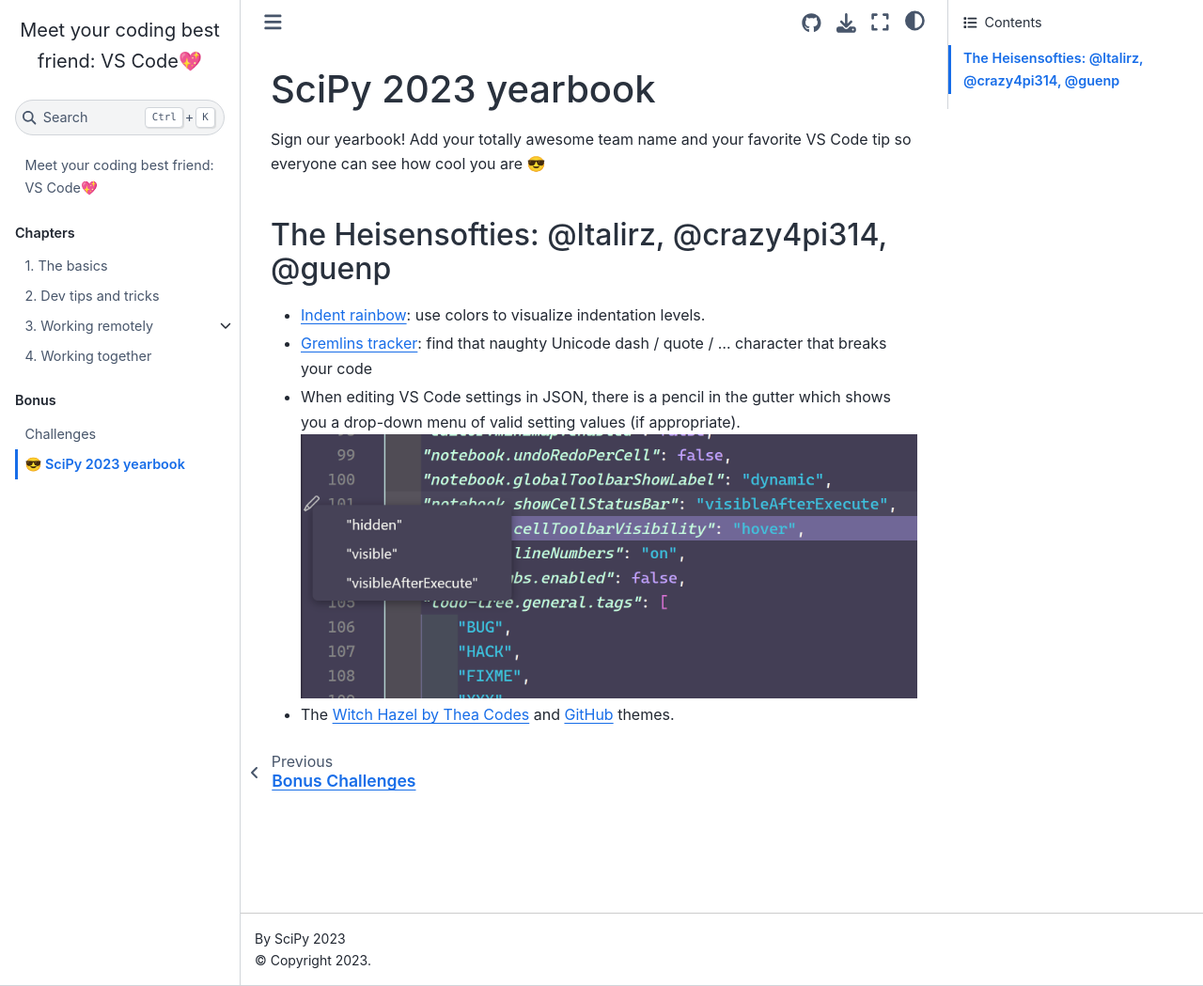
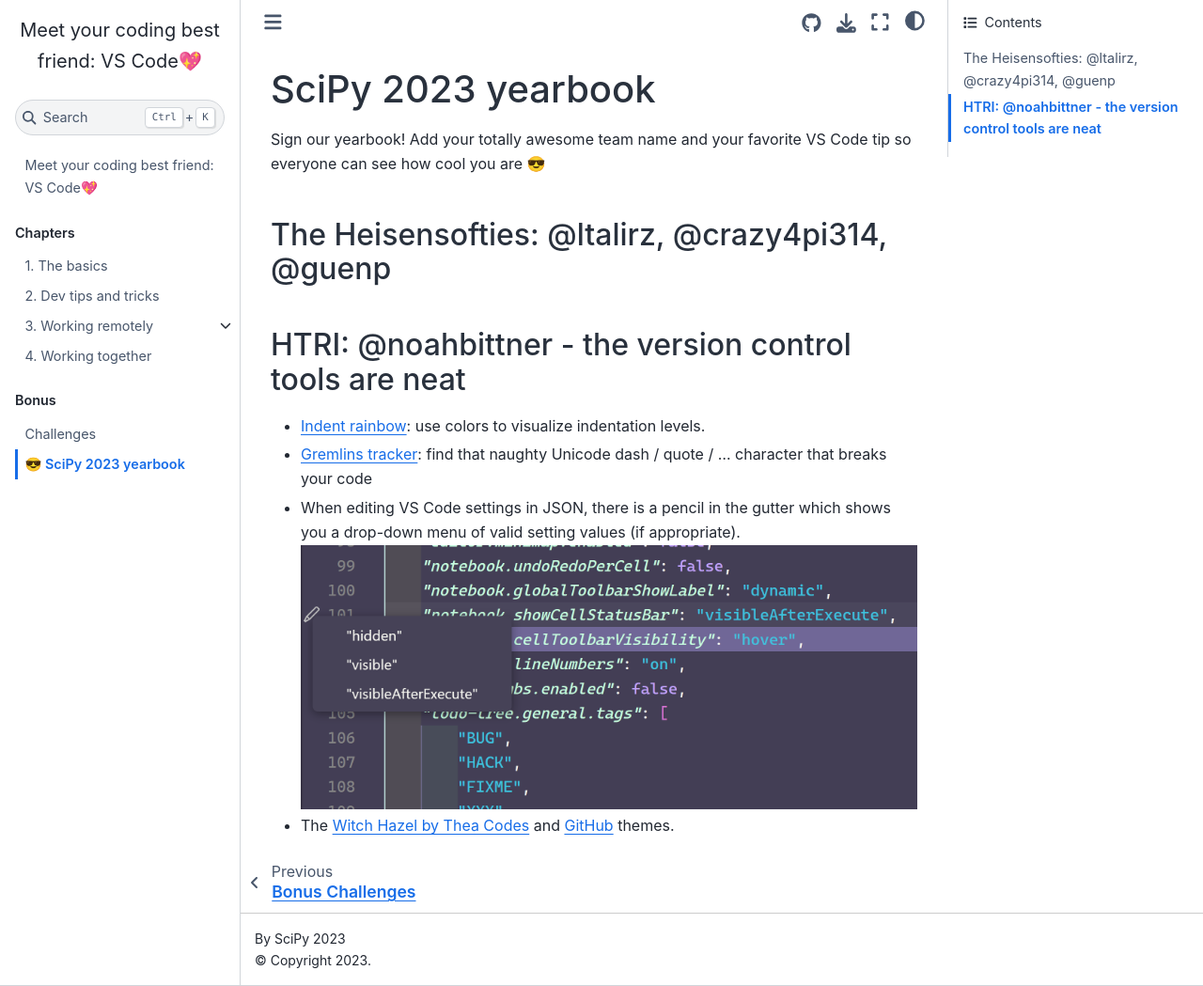
Before and after one commit to crazy4pi314/scipy-vscode-tutorial, a Jupyter Book: the page built from yearbook2023.md, in a window 1280 px wide and 1049 px high. Shown: the whole window at 94% size. Built offline with Jupyter Book 1.0.4 settings and Sphinx 7.4.7 and the Sphinx Book theme 1.1.4, drawn with Linux system fonts in a browser that asks for light colours.

Commit message:
Update yearbook2023.md

```diff
--- a/yearbook2023.md
+++ b/yearbook2023.md
@@ -3,6 +3,7 @@
 Sign our yearbook! Add your totally awesome team name and your favorite VS Code tip so everyone can see how cool you are 😎
 
 ## The Heisensofties: @ltalirz, @crazy4pi314, @guenp
+## HTRI: @noahbittner - the version control tools are neat
 
 - [Indent rainbow](https://marketplace.visualstudio.com/items?itemName=oderwat.indent-rainbow): use colors to visualize indentation levels.
 - [Gremlins tracker](https://marketplace.visualstudio.com/items?itemName=nhoizey.gremlins): find that naughty Unicode dash / quote / ... character that breaks your code
```
